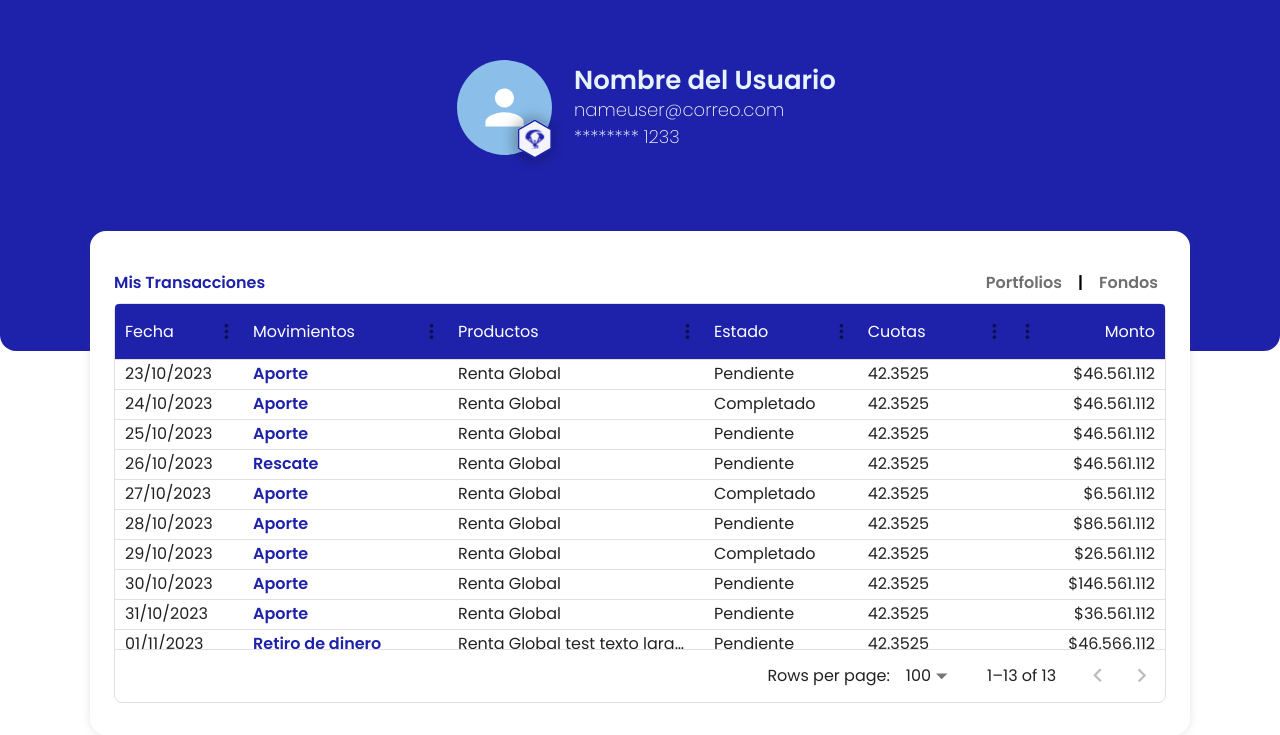
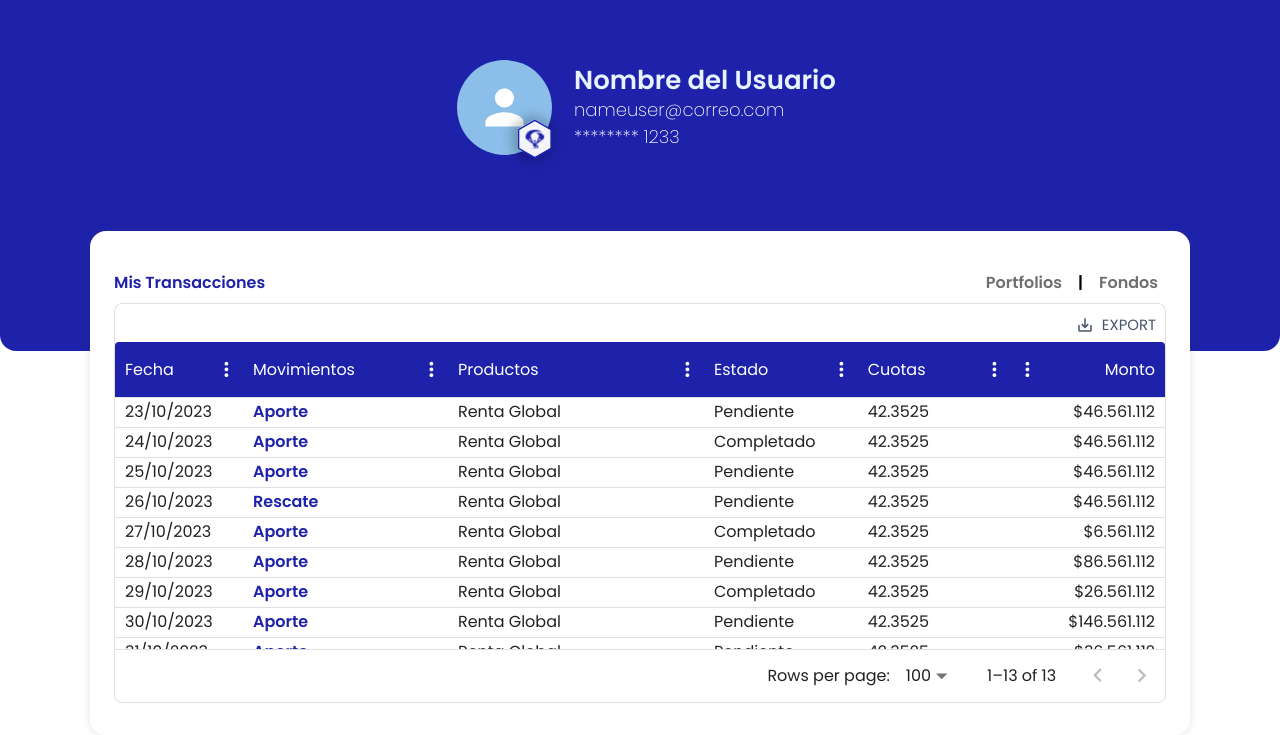
Before and after one commit to PandaDesigner/xcala-mui, a React (Vite) app: page / in a window 1280 px wide. Shown: the part 136-871 px from the top of the page. Built offline with nearby package versions, Linux system fonts and the light colour scheme; a web font is replaced by a local one.

Commit message:
[prfmaestre]: add funcionality export file svc

```diff
--- a/index.html
+++ b/index.html
@@ -8,7 +8,7 @@
 <link href="https://fonts.googleapis.com/css2?family=Poppins:wght@200;300;400;600;700;800;900&display=swap" rel="stylesheet">
 <link rel="stylesheet" href="https://use.typekit.net/ekz8tja.css">
     <meta name="viewport" content="width=device-width, initial-scale=1.0" />
-    <title>Vite + React</title>
+    <title>xcala App</title>
   </head>
   <body style="margin:0px; padding: 0px;">
     <div id="root"></div>
--- a/src/components/myTransaction/components/UI/TabletGridDesktop.jsx
+++ b/src/components/myTransaction/components/UI/TabletGridDesktop.jsx
@@ -1,6 +1,14 @@
 import {PersonAddDisabledTwoTone} from '@mui/icons-material'
-import {Box} from '@mui/material'
-import {DataGrid, GridToolbar} from '@mui/x-data-grid'
+import {Box, MenuItem} from '@mui/material'
+import {
+  DataGrid,
+  GridToolbarContainer,
+  GridToolbarExportContainer,
+  GridCsvExportMenuItem,
+  useGridApiContext,
+  gridFilteredSortedRowIdsSelector,
+  gridVisibleColumnFieldsSelector,
+} from '@mui/x-data-grid'
 /*
 2"Pending"
 4"Poste"
@@ -153,6 +161,76 @@ const column = [
   {field: 'monto', ...clpPrice, headerName: 'Monto', flex: 0.6, width: 130},
 ]
 
+const getJson = (apiRef) => {
+  const filteredSortedRowIds = gridFilteredSortedRowIdsSelector(apiRef)
+  const visibleColumnsField = gridVisibleColumnFieldsSelector(apiRef)
+
+  const data = filteredSortedRowIds.map((id) => {
+    const row = {}
+    visibleColumnsField.forEach((field) => {
+      row[field] = apiRef.current.getCellParams(id, field).value
+    })
+    return row
+  })
+
+  return JSON.stringify(data, null, 2)
+}
+
+const exportBlob = (blob, filename) => {
+  const url = URL.createObjectURL(blob)
+  const a = document.createElement('a')
+  a.href = url
+  a.download = filename
+  a.click()
+
+  setTimeout(() => {
+    URL.revokeObjectURL(url)
+  })
+}
+
+function JsonExportMenuItem(props) {
+  const apiRef = useGridApiContext()
+
+  const {hideMenu} = props
+
+  return (
+    <MenuItem
+      onClick={() => {
+        const jsonString = getJson(apiRef)
+        const blob = new Blob([jsonString], {
+          type: 'text/json',
+        })
+        exportBlob(blob, 'data_xcala.json')
+        hideMenu?.()
+      }}
+    >
+      Export JSON
+    </MenuItem>
+  )
+}
+
+const csvOptions = {delimiter: ';'}
+
+function CustomExportButton(props) {
+  return (
+    <GridToolbarExportContainer {...props}>
+      <GridCsvExportMenuItem
+        rintOptions={{fileName: 'Descargar informe'}}
+        options={csvOptions}
+      />
+      {/*<JsonExportMenuItem />*/}
+    </GridToolbarExportContainer>
+  )
+}
+
+function CustomToolbar(props) {
+  return (
+    <GridToolbarContainer {...props}>
+      <CustomExportButton />
+    </GridToolbarContainer>
+  )
+}
+
 export const TabletGridDesktop = () => {
   return (
     <Box
@@ -173,6 +251,15 @@ export const TabletGridDesktop = () => {
             backgroundColor: '#1E22AA',
             color: '#fff',
             fontSize: {md: '16px', xs: '12px'},
+          },
+          '.MuiDataGrid-toolbarContaine, .css-128fb87-MuiDataGrid-toolbarContainer':
+            {
+              display: 'flex',
+              alignItems: 'center',
+              justifyContent: 'end',
+            },
+          '.MuiDataGrid-toolbarContainer>button': {
+            color: '#475569',
           },
           '.MuiDataGrid-columnSeparator': {
             display: 'none',
@@ -196,6 +283,9 @@ export const TabletGridDesktop = () => {
           '.MuiDataGrid-footerContainer': {
             fontSize: {md: '16px', xs: '12px'},
           },
+          '.MuiButtonBase-root': {
+            color: '#fff',
+          },
         }}
         localeText={{
           toolbarDensity: 'Size',
@@ -204,9 +294,7 @@ export const TabletGridDesktop = () => {
           toolbarDensityStandard: 'Medium',
           toolbarDensityComfortable: 'Large',
         }}
-        lots={{
-          toolbar: GridToolbar,
-        }}
+        slots={{toolbar: CustomToolbar}}
       />
     </Box>
   )
```
